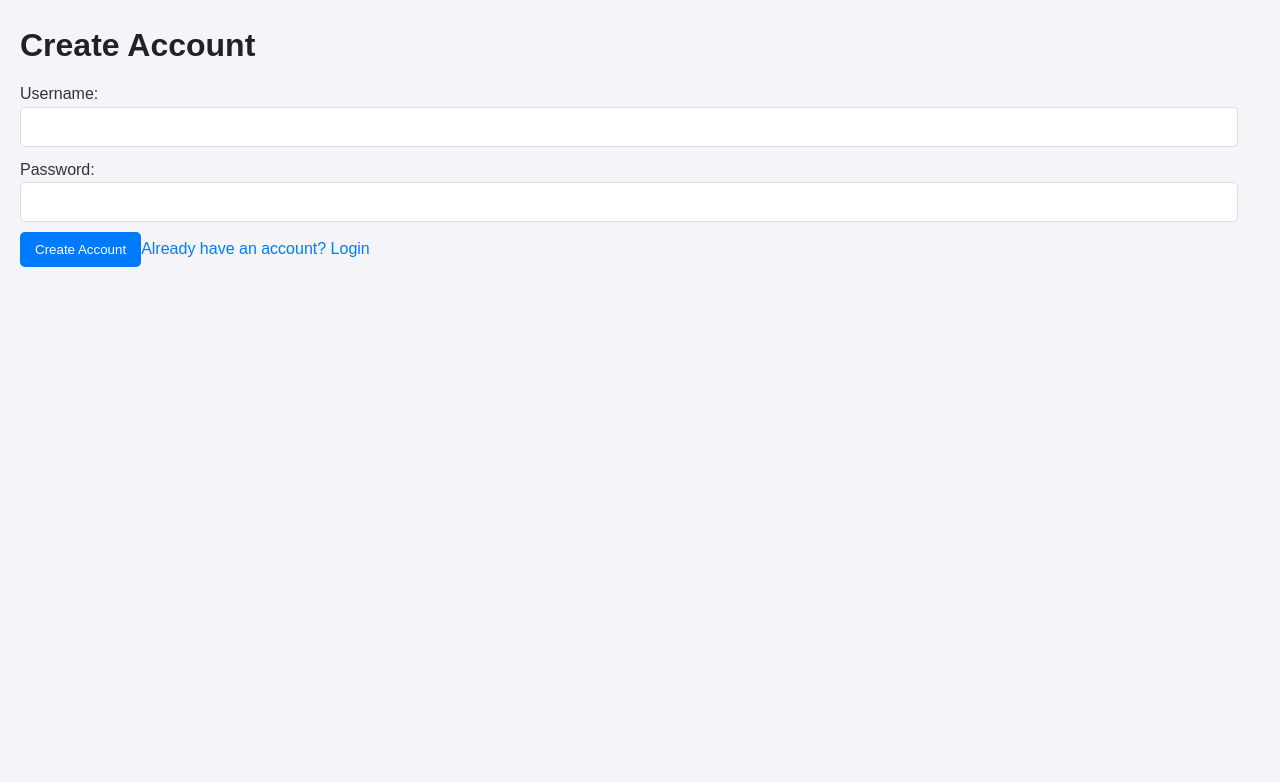
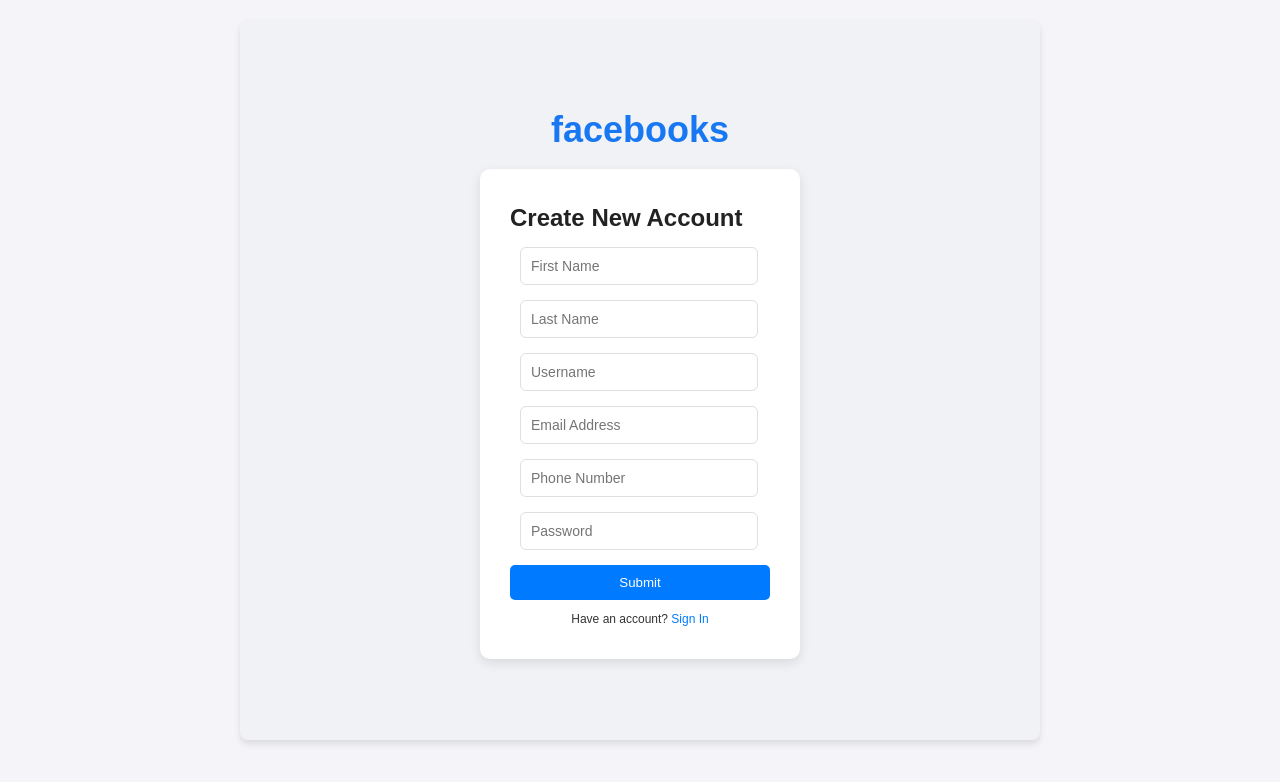
Before and after one commit to monotai/project_backend, a React (Vite) app in the folder FrontEnd/: page /create-account in a window 1280 px wide. Shown: the top 782 px of the page. Built offline with nearby package versions, Linux system fonts and the light colour scheme.

Commit message:
Update CreateAccount.jsx

```diff
--- a/FrontEnd/src/Pages/CreateAccount.jsx
+++ b/FrontEnd/src/Pages/CreateAccount.jsx
@@ -1,69 +1,74 @@
+
 import React, { useState } from "react";
-import { getUserByName, createUser } from "../control.js";
+import { useNavigate } from "react-router-dom"; // Import useNavigate for redirection
 
-const CreateAccount = () => {
+import "../Style/Auth.css";
+import { Link } from "react-router-dom";
 
-    const [username, setUsername] = useState("");
-    const [password, setPassword] = useState("");
-    const handleSubmit = async (event) => {
-        event.preventDefault();
+const SignUp = () => {
+  const [formData, setFormData] = useState({
+    fullName: "",
+    username: "",
+    email: "",
+    phone: "",
+    password: "",
+  });
+  const [error, setError] = useState(""); // For error messages
+  const navigate = useNavigate(); // Hook for navigation
 
-        if (username && password) {
-            const newUser = { username: username, password: password };
-            const existingUser = await getUserByName(username);
-            if (!existingUser) {
-                try {
-                    const response = await createUser(newUser);
-                    if (response) {
-                        alert("Account created successfully!");
-                        window.location.href = "/login";
-                    } else {
-                        alert("Error creating account. Please try again.");
-                    }
-                } catch (error) {
-                    console.error("Error creating user:", error);
-                    alert("An error occurred while creating the account. Please try again.");
-                }
-            }
-            else {
-                alert("Username already exists. Please choose a different username.");
-            }
-        } else {
-            alert("Please fill in all fields.");
-        }
+  const handleChange = (e) => {
+    setFormData({ ...formData, [e.target.name]: e.target.value });
+  };
+
+  const handleSubmit = (e) => {
+    e.preventDefault();
+
+    // Check if fields are empty
+    if (!formData.fName || !formData.lName || !formData.username || !formData.email || !formData.phone || !formData.password) {
+      setError("All fields are required.");
+      return;
     }
 
-    return (
-        <div className="create-account-container">
-        <h1>Create Account</h1>
-        <form onSubmit={handleSubmit}>
-            <div className="form-group">
-                <label htmlFor="username">Username:</label>
-                <input
-                    type="text"
-                    id="username"
-                    name="username"
-                    value={username}
-                    onChange={e => setUsername(e.target.value)}
-                    required
-                />
-            </div>
-            <div className="form-group">
-                <label htmlFor="password">Password:</label>
-                <input
-                    type="password"
-                    id="password"
-                    name="password"
-                    value={password}
-                    onChange={e => setPassword(e.target.value)}
-                    required
-                />
-            </div>
-            <button type="submit">Create Account</button>
-            <a href="/login">Already have an account? Login</a>
-        </form>
-        </div>
-    );
+    // Store user data in localStorage
+    localStorage.setItem("user", JSON.stringify(formData));
+
+    alert(`Welcome, ${formData.lName}! Your account has been created.`);
+
+    // Redirect to home page
+    navigate("/Sidebar");
+
+    // Clear form
+    setFormData({ fullName: "", username: "", email: "", phone: "", password: "" });
+  };
+
+  return (
+    <div className="container">
+    <h1 className="facebook-title">facebooks</h1>
+    <div className="auth-container">
+      <h2>Create New Account</h2>
+
+      {error && <p className="error-message">{error}</p>}
+
+      <form className="auth-form" onSubmit={handleSubmit}>
+        <input type="text" name="fName" placeholder="First Name" value={formData.fName} onChange={handleChange} required />
+        <input type="text" name="lName" placeholder="Last Name" value={formData.lName} onChange={handleChange} required />
+        <input type="text" name="username" placeholder="Username" value={formData.username} onChange={handleChange} required />
+        <input type="email" name="email" placeholder="Email Address" value={formData.email} onChange={handleChange} required />
+        <input type="tel" name="phone" placeholder="Phone Number" value={formData.phone} onChange={handleChange} required />
+        <input type="password" name="password" placeholder="Password" value={formData.password} onChange={handleChange} required />
+        <button type="submit" >Submit</button>
+      </form>
+    <div className="sigin-text" style={{ fontSize: '12px', textAlign: 'center',marginTop: '10px' }}>
+      <p>Have an account?
+        <span className="text-blue-600">
+          <Link to='/'> Sign In</Link>
+        </span>
+      </p>
+    </div>
+
+    </div>
+    </div>
+  );
 };
 
-export default CreateAccount;
+export default SignUp;
```
